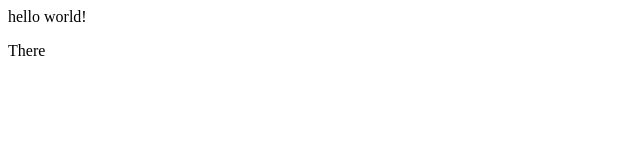
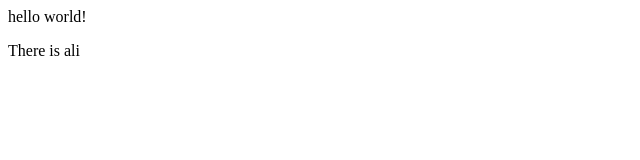
Before and after one commit to benMohamoud/demo-repo, a plain HTML site: page index.html in a window 1280 px wide. Shown: the full height of the page, 0-640 px from the left. Drawn offline with Linux system fonts and the light colour scheme.

Commit message:
adde ali

```diff
--- a/index.html
+++ b/index.html
@@ -1,2 +1,2 @@
 <div>hello world!</div>
-<p>There</p>
+<p>There is ali</p>
```
